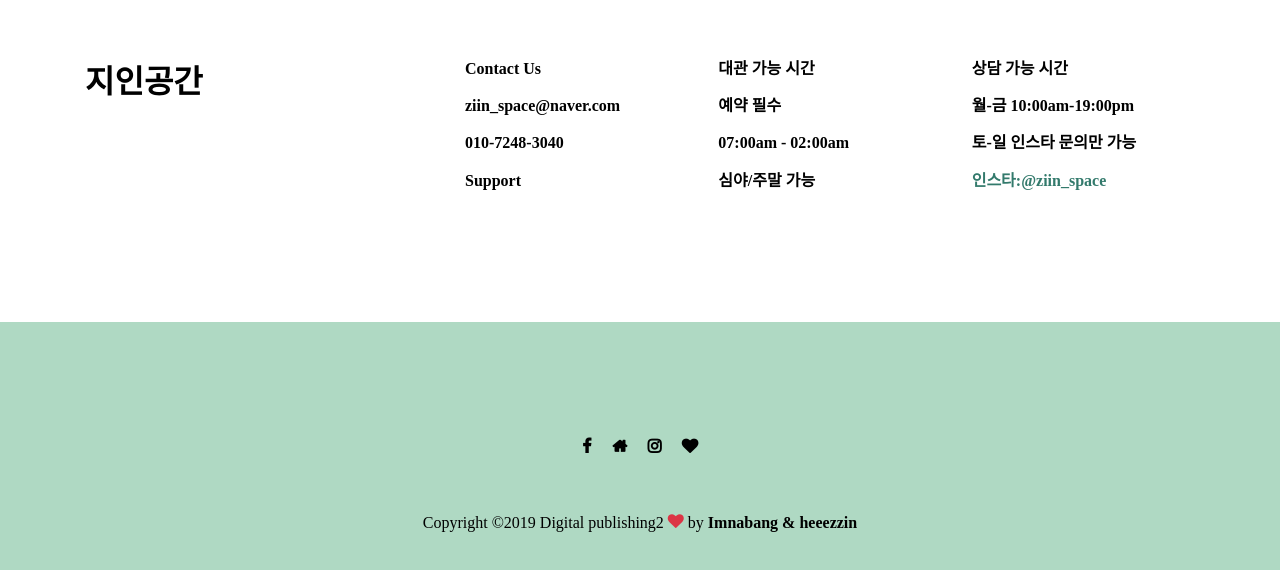
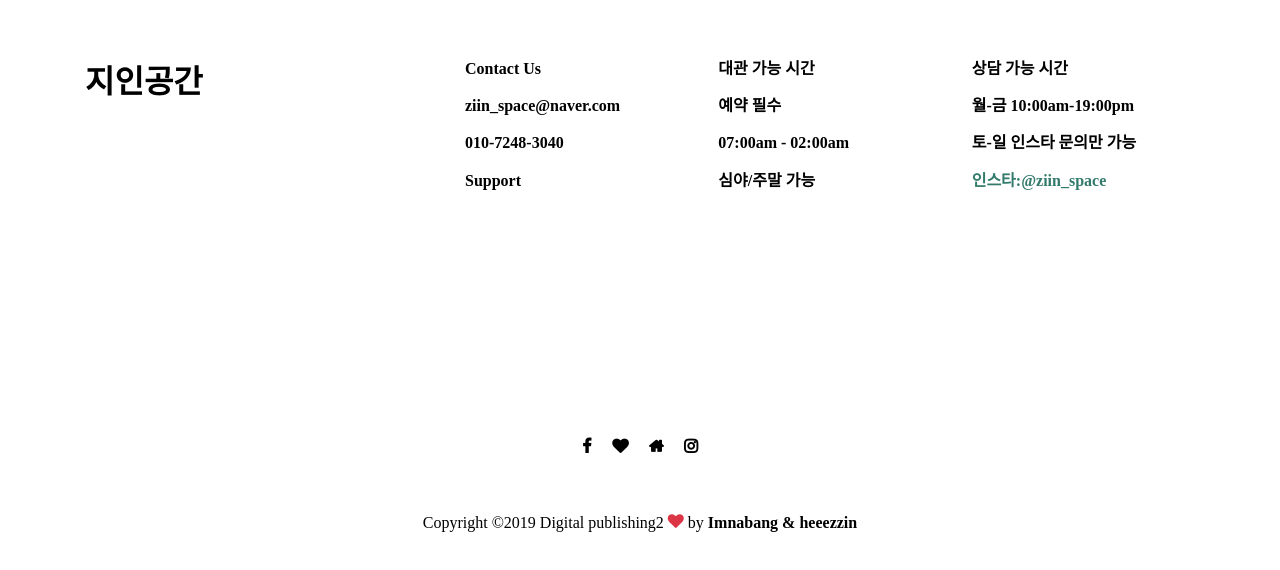
Before and after one commit to apdlxmab98/nabang22, a plain HTML site: page services.html in a window 1280 px wide. Shown: the part 1811-2381 px from the top of the page. Drawn offline with Linux system fonts and the light colour scheme; files whose address does not match are found by name.

Commit message:
Update services.html

```diff
--- a/services.html
+++ b/services.html
@@ -196,14 +196,15 @@
     </div>
 
 
-    <div class="site-section" style="background-color:#afd9c3; ">
+     <div class="site-section">
       <div class="container">
         <div class="row mb-4 text-center">
           <div class="col">
             <a href="https://www.facebook.com/ziinspace.co/"><span class="m-2 icon-facebook"></span></a>
-            <a href="https://blog.naver.com/ziin_space?Redirect=Log&logNo=221697434120"><span class="m-2 icon-home"></span></a>
+           <a href="https://ziinspace0923.modoo.at/"><span class="m-2 icon-heart"></span></a>
+            <a href="https://blog.naver.com/ziin_space"><span class="m-2 icon-home"></span></a>
             <a href="https://www.instagram.com/ziin_space/" ><span class="m-2 icon-instagram"></span></a>
-            <a href="https://ziinspace0923.modoo.at/"><span class="m-2 icon-heart"></span></a>
+
 
           </div>
         </div>
```
